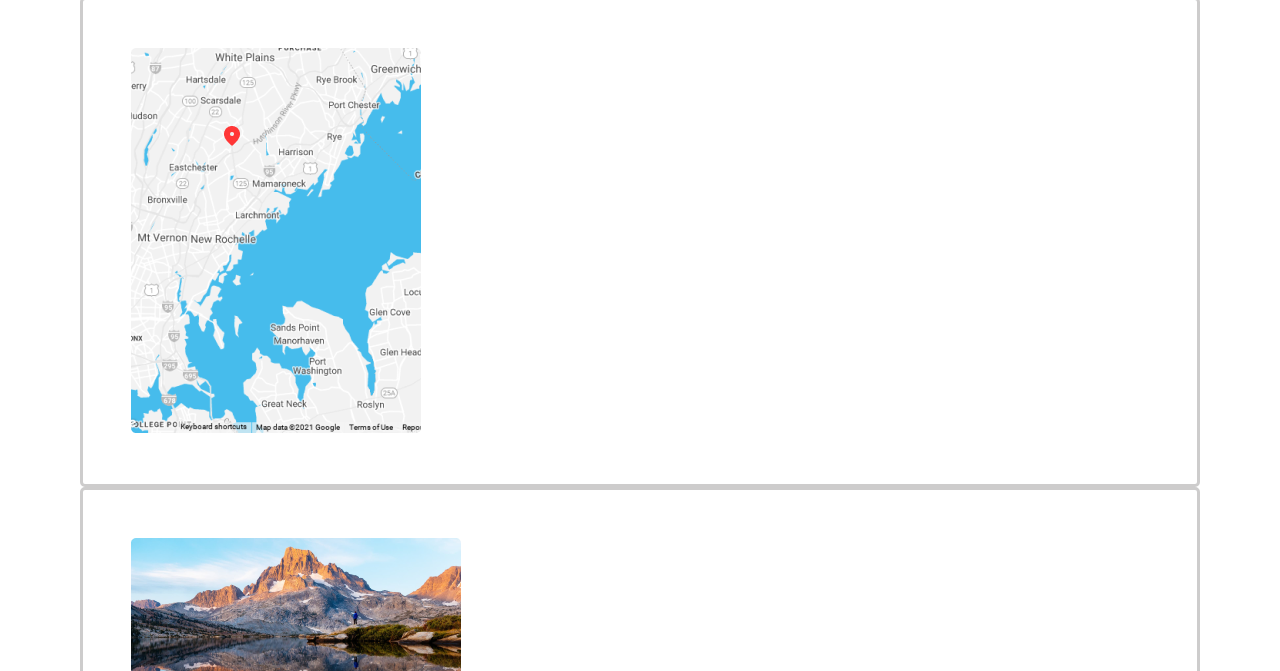
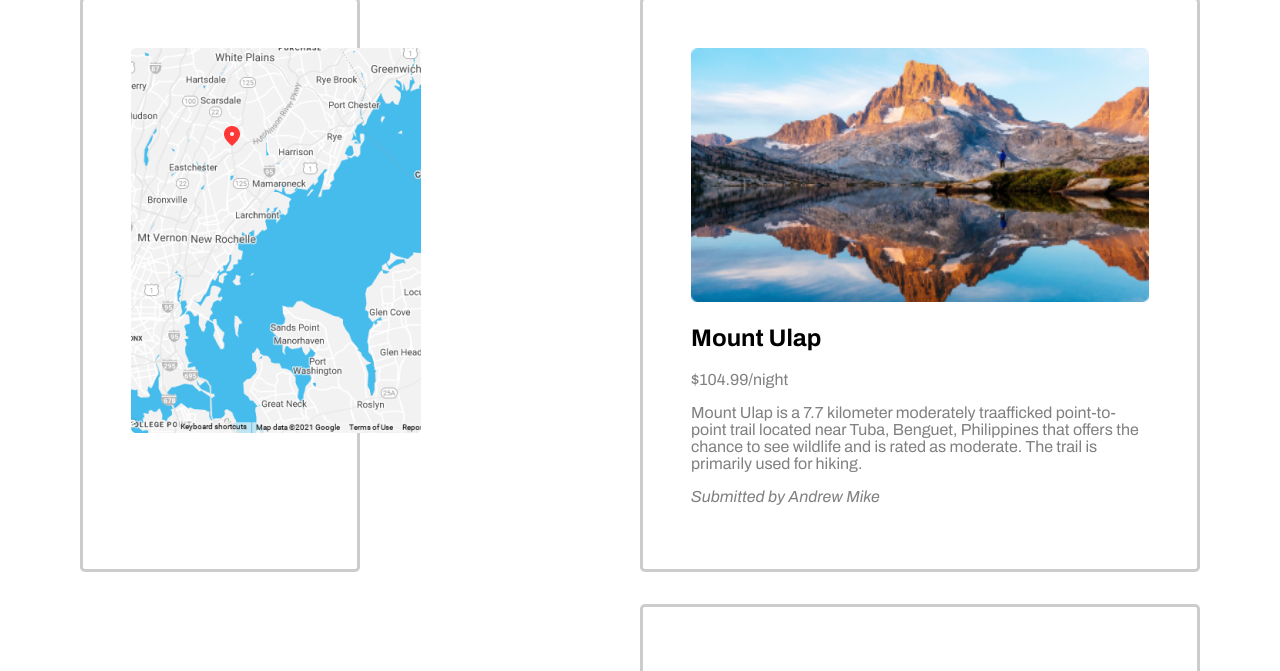
Before and after one commit to LLaGeee/YelpCamp, a plain HTML site: page camp-mount-ulap.html in a window 1280 px wide. Shown: the part 100-771 px from the top of the page. Drawn offline with Linux system fonts and the light colour scheme.

Commit message:
Set layout for camp page template

```diff
--- a/camp-mount-ulap.html
+++ b/camp-mount-ulap.html
@@ -34,6 +34,9 @@
                 </p>
                 <p><i>Submitted by Andrew Mike</i></p>
             </div>
+            <div class="grid-spacing">
+
+            </div>
             <div class="testimonials">
                 <div class="testimonials-entry">
                     <h3>Adam Jones</h3>
--- a/styles.css
+++ b/styles.css
@@ -155,6 +155,13 @@ a{
     margin: 5rem 0;
 }
 
+.camp-content{
+    display: grid;
+    grid-template-columns: 25% 50%;
+    justify-content: space-between;
+    gap: 2rem;
+}
+
 .camp-map{
     border: solid;
     border-radius: 5px;
@@ -169,6 +176,10 @@ a{
     padding: 3rem;
 }
 
+.camp-img img{
+    width: 100%;
+}
+
 .testimonials{
     border: solid;
     border-radius: 5px;
```
